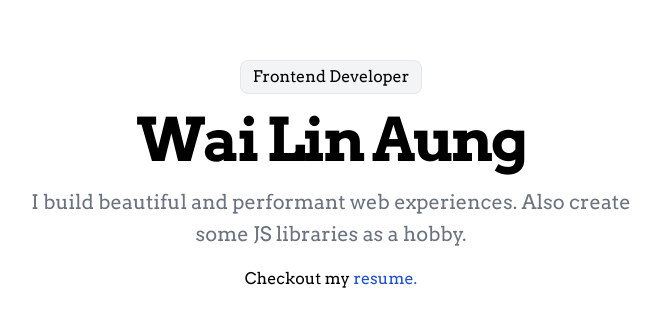
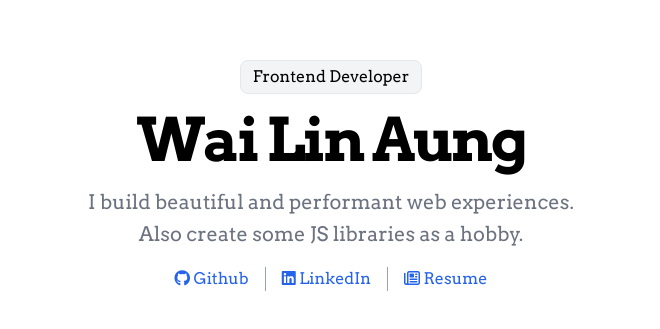
Before and after one commit to wai-lin/wai-lin, an Astro site: page / in a window 1280 px wide. Shown: the part 225-554 px from the top of the page, without its empty margins (309-969 px from the left). Built offline with nearby package versions, Linux system fonts and the light colour scheme; Astro itself is replaced by a stand-in of ours.

Commit message:
feat: added home page links

```diff
--- a/src/content/resume/data.ts
+++ b/src/content/resume/data.ts
@@ -22,6 +22,11 @@ export const resume: ResumeJson = {
 				icon: "fa-brands fa-github",
 				label: "github/wai-lin",
 				url: "https://github.com/wai-lin",
+			},
+			{
+				icon: "fa-brands fa-linkedin",
+				label: "linkedin/wailin-aung",
+				url: "https://www.linkedin.com/in/wailin-aung/",
 			},
 		],
 	},
--- a/src/pages/index.astro
+++ b/src/pages/index.astro
@@ -1,9 +1,28 @@
 ---
+import "@fortawesome/fontawesome-free/css/all.min.css"
+
 import { resume } from "../content/resume/data"
 
 import Layout from "../components/Layout.astro"
 
 const openToWork = false
+const links = [
+	{
+		icon: "fa-brands fa-github",
+		label: "Github",
+		url: "https://github.com/wai-lin",
+	},
+	{
+		icon: "fa-brands fa-linkedin",
+		label: "LinkedIn",
+		url: "https://www.linkedin.com/in/wailin-aung/",
+	},
+	{
+		icon: "fa-regular fa-newspaper",
+		label: "Resume",
+		url: "/wai-lin/resume",
+	},
+]
 ---
 
 <Layout>
@@ -20,16 +39,24 @@ const openToWork = false
 				<p
 					class="max-w-[600px] text-center text-gray-500 dark:text-gray-400 md:text-xl/relaxed lg:text-base/relaxed xl:text-xl/relaxed"
 				>
-					I build beautiful and performant web experiences. Also create some JS libraries as a
-					hobby.
+					I build beautiful and performant web experiences.
+					<br />
+					Also create some JS libraries as a hobby.
 				</p>
 
-				<p>
-					<span>Checkout my</span>
-					<a href="/wai-lin/resume" class="text-blue-700 hover:text-blue-800 hover:underline">
-						resume.
-					</a>
-				</p>
+				<div class="flex flex-wrap items-center gap-4">
+					{
+						links.map(({ url, icon, label }) => (
+							<a
+								href={url}
+								class="text-blue-600 pr-4 border-r border-slate-400 last-of-type:border-r-0 last-of-type:pr-0 hover:text-blue-700 hover:underline"
+							>
+								<i class={icon} />
+								<span>{label}</span>
+							</a>
+						))
+					}
+				</div>
 			</div>
 		</main>
 	</body>
```
